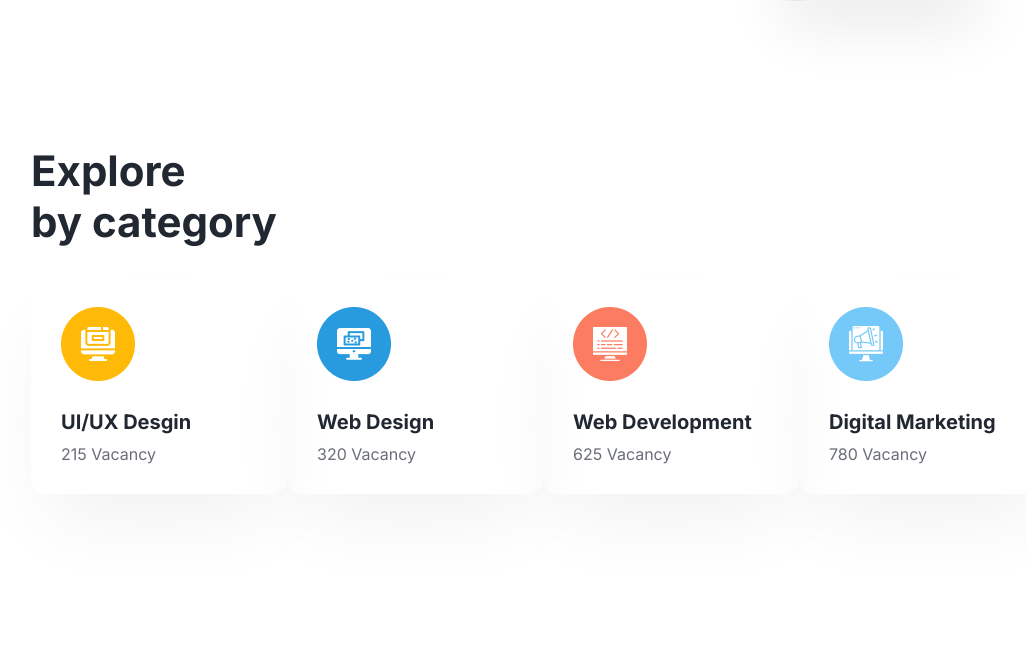
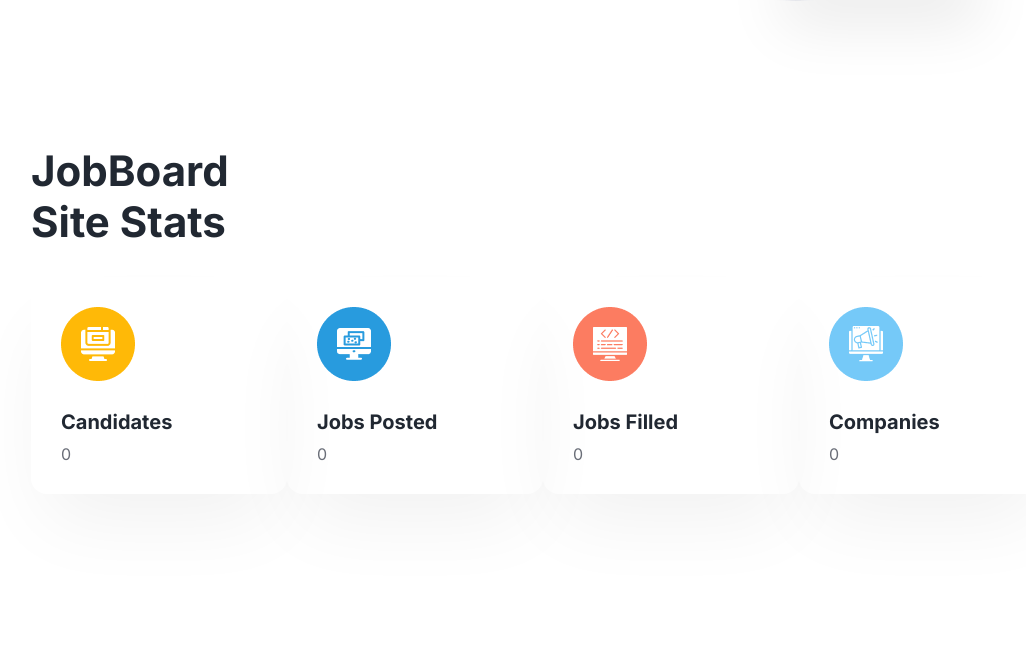
Before and after one commit to rushii1192/carreer-cloud, a Django app: page / in a window 1280 px wide. Shown: the part 539-1202 px from the top of the page, without its empty margins (97-1123 px from the left). Run offline with Django 3.2, Linux system fonts and the light colour scheme; data that the repository does not hold is empty; some libraries are stand-ins or nearby versions.

Commit message:
counters added on home page

```diff
--- a/templates/user/home.html
+++ b/templates/user/home.html
@@ -96,18 +96,18 @@
     <section class="category">
         <div class="container">
             <h1 class="category-title">
-                Explore <br> by category
+                JobBoard <br> Site Stats
             </h1>
             <div class="row">
                 <div class="col-4">
                     <div class="card">
                         <img src="{% static 'assets/images/home-images/card1.png' %}" alt="">
                         <h1 class="card-title">
-                            UI/UX Desgin
+                            Candidates
 
                         </h1>
                         <p class="card-descrif">
-                            215 Vacancy
+                            {{applicants_len}}
                         </p>
                     </div>
 
@@ -116,11 +116,11 @@
                     <div class="card">
                         <img src="{% static 'assets/images/home-images/card2.png' %}" alt="">
                         <h1 class="card-title">
-                            Web Design
+                            Jobs Posted
 
                         </h1>
                         <p class="card-descrif">
-                            320 Vacancy
+                            {{jobs_len}}
                         </p>
                     </div>
 
@@ -129,10 +129,10 @@
                     <div class="card">
                         <img src="{% static 'assets/images/home-images/card3.png' %}" alt="">
                         <h1 class="card-title">
-                            Web Development
+                            Jobs Filled
                         </h1>
                         <p class="card-descrif">
-                            625 Vacancy
+                            {{filled_job_len}}
                         </p>
                     </div>
 
@@ -141,11 +141,11 @@
                     <div class="card">
                         <img src="{% static 'assets/images/home-images/card4.png' %}" alt="">
                         <h1 class="card-title">
-                            Digital Marketing
+                            Companies
 
                         </h1>
                         <p class="card-descrif">
-                            780 Vacancy
+                            {{companies_len}}
                         </p>
                     </div>
 
```
Also changed, not shown: static-files/assets/images/nazia.jpg (deleted), static-files/assets/images/sumonapic.jpg (deleted).
